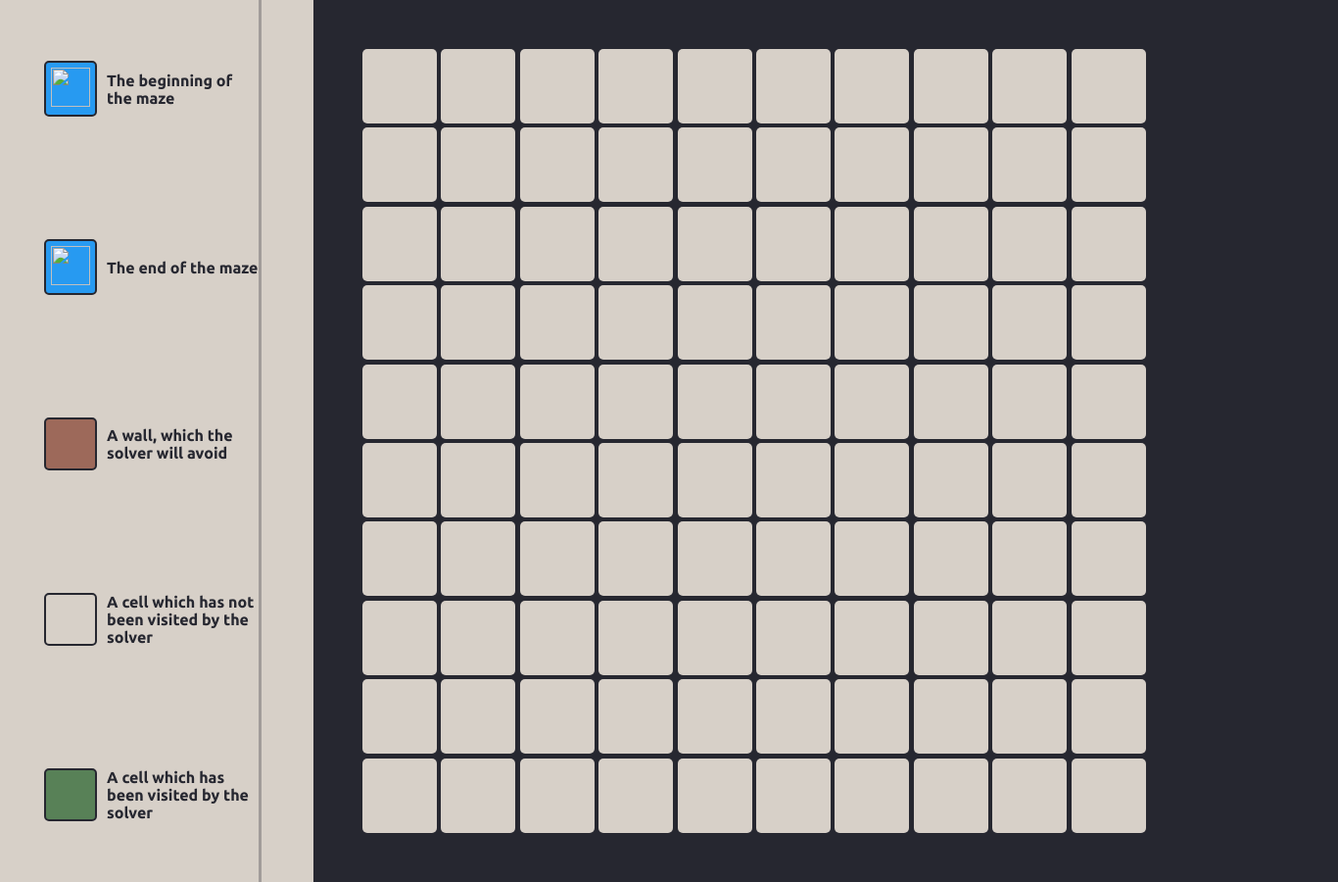
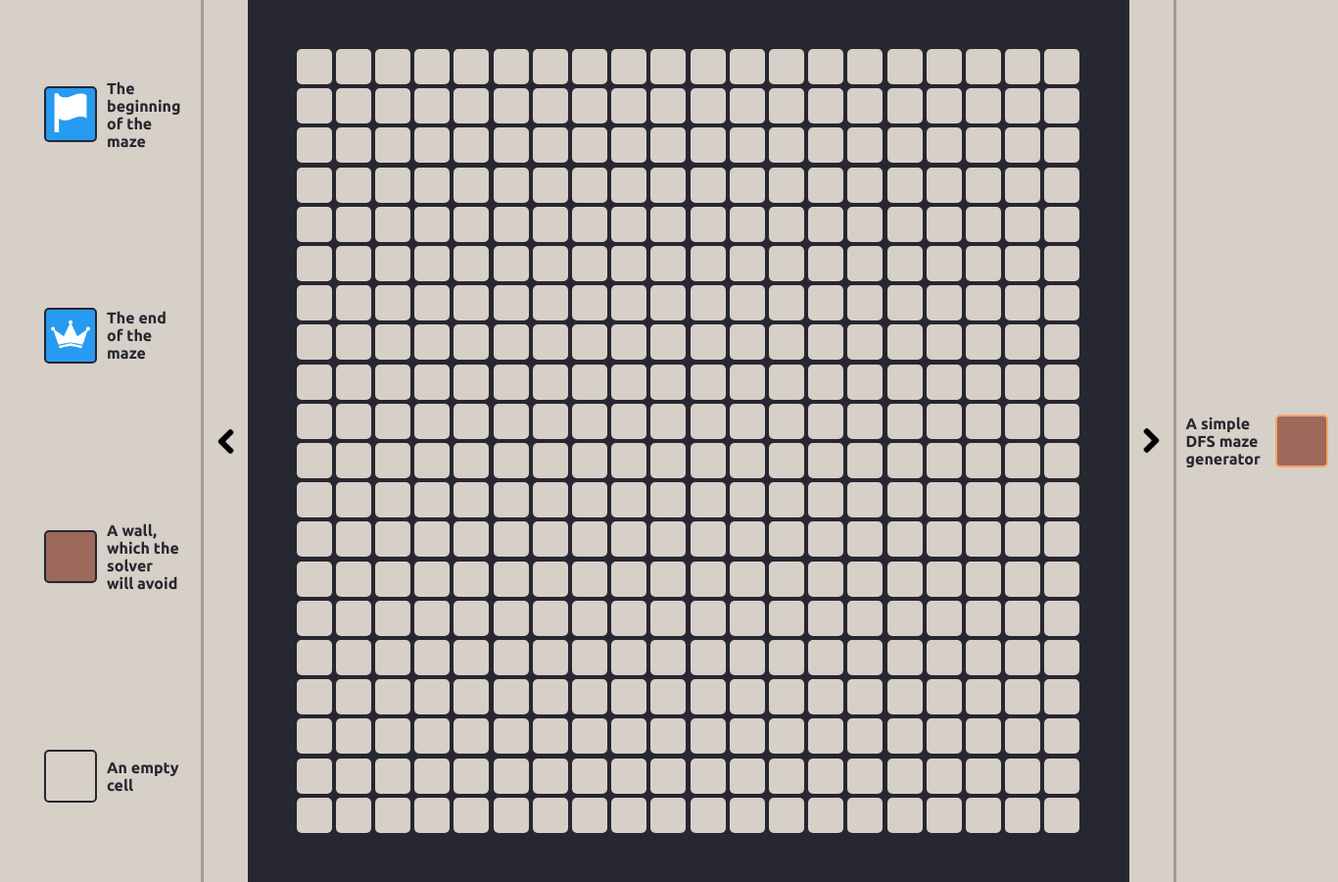
Before and after one commit to paul-vautier/mazeTS, a website with bundled scripts: page index.html in a window 1280 px wide. Shown: the whole page at 98% size, 1366 px wide, since content can reach past the window. Built offline with nearby package versions, Linux system fonts and the light colour scheme; files whose address does not match are found by name.

Commit message:
Added tile change and right panel to display generators and solvers

```diff
--- a/index.html
+++ b/index.html
@@ -20,21 +20,23 @@
         </nav>
     </header>
     <main>
-        <div id="commands">
+        <div id="tiles" class="panel">
             <li>
-                <ul id="begin"><div class="tile maze-begin"><img src="public/img/flag.png" width="40" height="40"/></div><div class="tile-text">The beginning of the maze</div></ul>
-                <ul id="end"><div class="tile maze-end"><img src="public/img/crown.png" width="40" height="40"/></div><div class="tile-text">The end of the maze</div></ul>
-                <ul id="wall"><div class="tile maze-wall"></div><div class="tile-text">A wall, which the solver will avoid</div></ul>
-                <ul id="unvisited"><div class="tile maze-unvisited"></div><div class="tile-text">A cell which has not been visited by the solver</div></ul>
-                <ul id="visited"><div class="tile maze-visited"></div><div class="tile-text">A cell which has been visited by the solver</div></ul>
+                <ul id="begin"><div data-tile="begin" class="tile maze-begin"><img src="public/img/flag.png" width="40" height="40"/></div><div class="tile-text">The beginning of the maze</div></ul>
+                <ul id="end"><div data-tile="end" class="tile maze-end"><img src="public/img/crown.png" width="40" height="40"/></div><div class="tile-text">The end of the maze</div></ul>
+                <ul id="wall"><div data-tile="wall" class="tile maze-wall"></div><div class="tile-text">A wall, which the solver will avoid</div></ul>
+                <ul id="unvisited"><div data-tile="unvisited" class="tile maze-unvisited"></div><div class="tile-text">An empty cell</div></ul>
             </li>
-            <div class="expand"></div>
+            <div class="expand" data-expand="tiles"></div>
         </div>
 
         <div id="maze"></div>
 
-        <div id="panel">
-
+        <div id="panel" class="panel right">
+            <div class="expand rotated" data-expand="panel"></div>
+            <li>
+                <ul id="unvisited"><div class="tile-text">A simple DFS maze generator</div><div class="tile maze-wall"></div></ul>
+            </li>
         </div>
     </main>
 </body>
--- a/public/css/style.css
+++ b/public/css/style.css
@@ -31,6 +31,10 @@ main {
     display: flex;
     height: max-content;
     flex-direction: row;
+    justify-content: space-between;
+}
+main > * {
+  flex:1;
 }
 
 #maze {
@@ -39,6 +43,7 @@ main {
     display: inline-grid;
     gap: 4px;
     padding: 50px;
+    aspect-ratio: 1;
 }
 
 #maze>div {
@@ -50,40 +55,71 @@ main {
     animation: grow .5s, show .5s forwards;
 }
 
-#commands {
+.panel {
     background-color: var(--accent);
     color: var(--bg);
     width: 25%;
     display: flex;
     flex-direction: row;
     align-items: center;
+    justify-content: space-between;
 }
+
+.panel.shrunk {
+    background-color: var(--bg);
+
+}
+
+.panel.shrunk > *:not(.expand) {
+    display: none;
+}
+
+.panel.shrunk > .expand::after {
+    transform: rotateZ(180deg);
+}
+
 .expand {
-    height: 40px;
-    width: 40px;
+    height: 100%;
+    width: 25px;
+    background-color: var(--accent);
+    padding: 0px 10px 0px 10px;
+    border-left: 3px solid rgba(var(--bg-no-rgb), 0.3);
+    display: flex;
+    align-items: center;
+}
+
+.expand::after {
     background-image: url("../img/expand.png");
+    display: inline-block;
     content: "";
-    background-size: contain;
+    width: 25px;
+    height: 25px;
+    background-size: 25px 25px;
     background-repeat: no-repeat;
+    transition: transform 0.5s cubic-bezier(0.175, 0.885, 0.32, 1.275);
     background-position: center;
-    margin:15px;
 }
-#commands > li {
+
+.rotated {
+    rotate: 180deg;
+}
+
+.panel > li {
     height: 100%;
     display: flex;
     justify-content: space-around;
     flex-direction: column;
-    border-right: 3px solid rgba(var(--bg-no-rgb), 0.3);
+    padding-right:10px;
 }
 
-#commands > li > ul {
+.panel > li > ul {
     display: flex;
     flex-direction: row;
     align-items: center;
 }
 
 .tile-text {
-    margin-left: 10px;
+    margin: 0px 10px 0px 10px;
     text-align: left;
 }
 div.maze-unvisited {
@@ -130,14 +166,20 @@ div.maze-path {
 .flip {
     transform: rotateY(90deg);
 }
+
 .tile {
     margin-left: 5px;
     min-height: 40px;
     min-width: 40px;
     padding:5px;
     border-radius: 5px;
-    border: 2px solid var(--bg);
+    border: 2px solid rgb(255, 165, 105);
 }
+.tile[data-tile] {
+    border-color: var(--bg);
+    cursor:pointer;
+}
+
 @keyframes grow {
     from {
         transform: scale(0);
@@ -157,3 +199,11 @@ div.maze-path {
         opacity: 1;
     }
 }
+
+.right.shrunk > *{
+    margin-left: auto;
+}
+
+.right ul {
+    padding-left: 0;
+}
--- a/public/ts/init.ts
+++ b/public/ts/init.ts
@@ -3,5 +3,5 @@ import {MazeController} from "./maze-controller.js";
 import {EmptyGenerator} from "./generators/empty-generator.js";
 
 window.addEventListener("load", () => {
-    let maze = new MazeController(10, new RandomSolver(), new EmptyGenerator());
+    let maze = new MazeController(20, new RandomSolver(), new EmptyGenerator());
 });
--- a/public/ts/maze-controller.ts
+++ b/public/ts/maze-controller.ts
@@ -4,47 +4,44 @@ import { MazeSolver } from "./solvers/maze-solver.js";
 import { MazeGenerator } from "./generators/maze-generator.js";
 
 export class MazeController {
-    view : View;
+    view: View;
     model: State[][];
     size: number;
     begin: [number, number] | undefined;
     end: [number, number] | undefined;
-    mazeElement: HTMLElement;
-    dragging : boolean;
-    solver : MazeSolver;
-    generator : MazeGenerator;
-    selectedState : State;
-    constructor(size: number, solver : MazeSolver, generator : MazeGenerator) {
+    dragging: boolean;
+    solver: MazeSolver;
+    generator: MazeGenerator;
+    selectedState: State;
+    constructor(size: number, solver: MazeSolver, generator: MazeGenerator) {
         this.size = size;
         this.dragging = false
         this.generator = generator;
         document.addEventListener("mousedown", () => this.dragging = true)
         document.addEventListener("mouseup", () => this.dragging = false)
-        let mazeElement = document.getElementById("maze");
-        if (!mazeElement) {
-            throw Error("Couldn't find the #maze element");
-        }
-        this.mazeElement = mazeElement;
-        this.mazeElement.dataset.size = size.toString();
-        this.mazeElement.style.gridTemplateRows = `repeat(${size}, 1fr)`
-        this.mazeElement.style.gridTemplateColumns = `repeat(${size}, 1fr)`
 
         this.model = generator.create(size);
 
-        this.view = new View(this.mazeElement, this.model);
+        this.view = new View(  this.model);
 
-        this.view.addEventListenerToEachCell("mouseover", (x, y) => this.toggleStateOnClickHandler(x,y));
+        this.view.addEventListenerToEachCell("mouseover", (x, y) => this.toggleStateOnClickHandler(x, y));
         this.view.addEventListenerToEachCell("mousedown", (x, y) => this.toggleStateOnClickHandler(x, y, true));
 
         this.solver = solver;
         solver.setOnCellUpdate(this.changeState.bind(this));
 
         solver.solve()
+        this.addTileChangeEvent();
+        this.addToggleCommandPanel();
 
-        this.selectedState = State.END;
+        this.selectedState = State.UNVISITED_CELL;
     }
 
-    toggleStateOnClickHandler(x: number, y: number, force? : boolean) {
+    destroyMaze() {
+        this.view.destroy();
+    }
+
+    toggleStateOnClickHandler(x: number, y: number, force?: boolean) {
         if (!this.dragging && !force) {
             return
         }
@@ -74,8 +71,48 @@ export class MazeController {
         }
     }
 
-    setSolver(solver : MazeSolver) {
+    setSolver(solver: MazeSolver) {
         this.solver = solver;
         solver.setOnCellUpdate(this.changeState.bind(this));
     }
+
+    addTileChangeEvent() {
+        document.querySelectorAll('#tiles>li>ul>.tile[data-tile]').forEach((elt) => {
+            if (elt instanceof HTMLElement) {
+                elt.addEventListener("click", () => {
+                    if (elt.dataset.tile) {
+                        this.changeSelectedState("maze-"+elt.dataset.tile);
+                    }
+                });
+            }
+        });
+    }
+
+    changeSelectedState(state: string) {
+        const indexOfState = Object.values(State).indexOf(state as unknown as State);
+        if (indexOfState !== -1) {
+            this.selectedState = (<any>State)[Object.keys(State)[indexOfState]];
+        }
+    }
+
+    addToggleCommandPanel() {
+        let panel = document.getElementById("tiles");
+        if (!panel) {
+            return;
+        }
+
+        document.querySelectorAll('.expand')?.forEach(element => {
+            let expandHtml = (<HTMLElement> element)
+            expandHtml.addEventListener('click', ()=> {
+                if (expandHtml.dataset.expand) {
+                    let panel = document.getElementById(expandHtml.dataset.expand);
+                    if (!panel) {
+                        return;
+                    }
+                    panel?.classList.toggle("shrunk");
+                }
+            })
+        });
+    }
+
 }
--- a/public/ts/view.ts
+++ b/public/ts/view.ts
@@ -3,8 +3,16 @@ import { State } from "./cell-state.js";
 export class View {
     grid: HTMLElement[][];
     mazeParent : HTMLElement;
-    constructor(mazeParent : HTMLElement, model : State[][]) {
+    constructor(model : State[][]) {
+        let mazeParent = document.getElementById("maze");
+        if (!mazeParent) {
+            throw Error("Couldn't find the #maze element");
+        }
         this.mazeParent = mazeParent;
+        this.mazeParent.dataset.size = model.length.toString();
+        this.mazeParent.style.gridTemplateRows = `repeat(${model.length}, 1fr)`
+        this.mazeParent.style.gridTemplateColumns = `repeat(${model.length}, 1fr)`
+
         this.grid = model.map((array, x) => array.map((state, y) => this.createDiv(state, x, y)));
     }
 
@@ -28,4 +36,8 @@ export class View {
     addEventListenerToEachCell(event : string, callback : (x : number, y : number)=>void) {
         this.grid.forEach((array, i) => array.forEach((cell, j)=> cell.addEventListener(event, ()=>callback(i,j))));
     }
+
+    destroy() {
+        this.mazeParent.innerHTML = '';
+    }
 }
--- a/tsconfig.json
+++ b/tsconfig.json
@@ -11,7 +11,7 @@
     // "disableReferencedProjectLoad": true,             /* Reduce the number of projects loaded automatically by TypeScript. */
 
     /* Language and Environment */
-    "target": "es2016",
+    "target": "es2017",
     "outDir": "public/js",
     "watch": true,
     /* Set the JavaScript language version for emitted JavaScript and include compatible library declarations. */
```
Also changed, not shown: public/img/crown.png (added), public/img/expand.png (added), public/img/flag.png (added).
